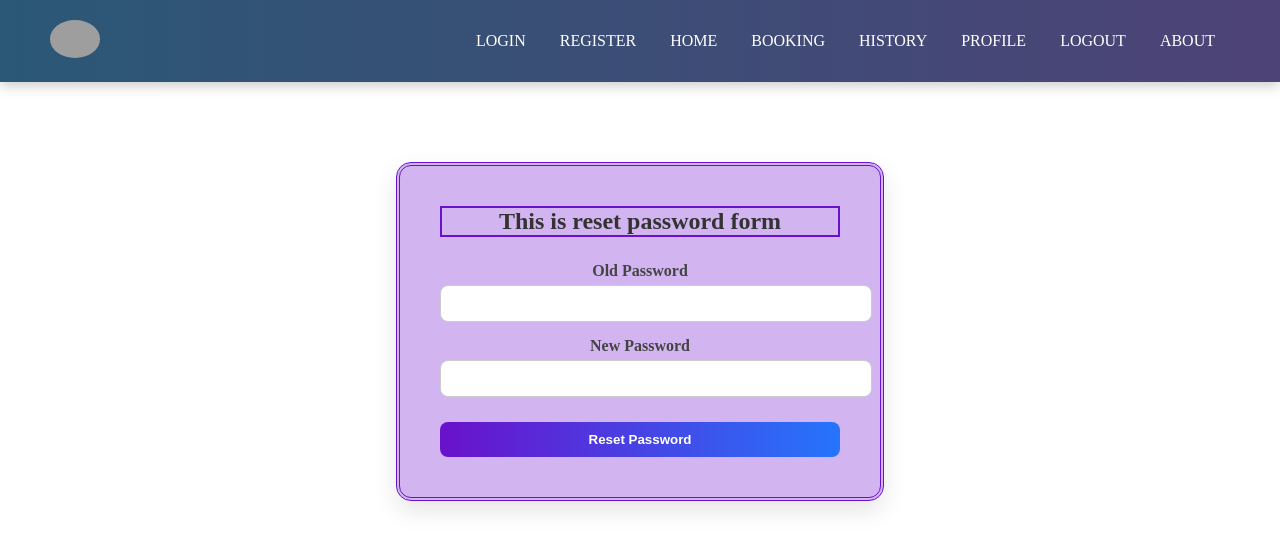
After one commit to Preetimallick28/django_auth, a Django app: page /reset_pass in a window 1280 px wide. The commit adds this page. Shown: the top 550 px of the page. Run offline with Django 5.2, Linux system fonts and the light colour scheme; the visitor is signed in with stand-in values (Sample User, id 1); data comes from the database, SQL or seed files in the repository; parts of the project's set-up code (start-up, migrations or seed data) failed here and were passed over; grey boxes are pictures that could not be loaded.

Commit message:
reset_password

```diff
--- a/base/templates/home.html
+++ b/base/templates/home.html
@@ -2,4 +2,5 @@
 
 {% block content %}
     <h2>this is home page</h2>
+
 {% endblock content %}
--- a/templates/nav.html
+++ b/templates/nav.html
@@ -8,8 +8,8 @@
     <a href="{% url 'home' %}">HOME</a>
     <a href="{% url 'bookings' %}">BOOKING</a>
     <a href="{% url 'history' %}">HISTORY</a>
-    <a href="">PROFILE</a>
-    <a href="">LOGOUT</a>
+    <a href="{% url 'profile' %}">PROFILE</a>
+    <a href="{% url 'logout_' %}">LOGOUT</a>
     <a href="{% url 'about' %}">ABOUT</a>
   </div>
 </nav>
--- a/user_auth/templates/login.html
+++ b/user_auth/templates/login.html
@@ -14,6 +14,9 @@
 
         <button type="submit" class="btn-login">Login</button>
     </form>
+    {% if wrong_ %}
+        <h4 style="color: red;">Entered wrong credential</h4>
+    {% endif %}
 </div>
 </center>
 {% endblock content %}
--- /dev/null
+++ b/user_auth/templates/reset_pass.html
@@ -0,0 +1,18 @@
+{% extends 'main.html' %}
+{% block content %}
+<center>
+    <div class="login-container ">
+    <h2>This is reset password form</h2>
+    <form action="" method="POST">
+        {% csrf_token %}
+        <label class="form-label">Old Password</label>
+        <input type="password" name="old_pass" class="form-control" required>
+
+        <label class="form-label">New Password</label>
+        <input type="password" name="new_pass" class="form-control" required>
+
+        <button type="submit" class="btn-login">Reset Password</button>
+    </form>
+</div>
+</center>
+{% endblock content %}
--- a/user_auth/urls.py
+++ b/user_auth/urls.py
@@ -3,5 +3,8 @@ from user_auth import views
 
 urlpatterns = [
     path('',views.login_view,name='login'),
-    path('register/',views.register_view,name='register')
+    path('register/',views.register_view,name='register'),
+    path('logout_/',views.logout_,name='logout_'),
+    path('profile/',views.profile,name='profile'),
+    path('reset_pass',views.reset_pass,name='reset_pass'),
 ]
--- a/user_auth/views.py
+++ b/user_auth/views.py
@@ -1,9 +1,24 @@
 from django.shortcuts import render , redirect
 from django.contrib.auth.models import User
+from django.contrib.auth import authenticate ,login , logout
+from django.contrib import login_required
 # from django.contrib import messages
 # we are learning django session base authentication system
 # Create your views here.
 def login_view(request):
+    if request.method == 'POST':
+        username_data = request.POST['username']
+        password_data = request.POST['password']
+        # print(username_data,password_data)
+        u=authenticate(username=username_data , password = password_data) #return boolean value
+        print(u)
+        # if credential is matching it will return user_out(true) and if not matching return None
+        if u is not None:
+            login(request,u)
+            return redirect('home')
+        else:
+            return render(request,'login.html',{'wrong_':True})
+
     return render(request,'login.html')
 
 def register_view(request):
@@ -14,9 +29,6 @@ def register_view(request):
         username = request.POST['username']
         password = request.POST['password']
         print(firstname,lastname,email,username)
-        # if User.objects.filter(username=username).exists():
-        #     messages.error(request, 'Username already taken.')
-        #     return redirect('register')
         u=User.objects.create(
             first_name = firstname,
             last_name = lastname,
@@ -30,3 +42,29 @@ def register_view(request):
     #IntegrityError - unique constraint failed:auth_username -  when same username is used
 
     return render(request,'register.html')
+
+def logout_(request):
+    logout(request)
+    return redirect('login')
+
+#for what purpose we are storing credential in session storage
+# to design navbar like profile
+#how to store?
+# first we have to import login
+# from django.contrib.auth import authenticate ,login
+
+def profile(request):
+    return render(request,'profile.html')
+
+def reset_pass(request):
+    user_record = User.objects.get(username=request.user)
+    print(user_record.password)
+    if request.method=='POST':
+        # old_pass = request.POST['old_pass']
+        new_pass = request.POST['new_pass']
+        # print(old_pass,new_pass)
+        user_record.set_password(new_pass)
+        user_record.save()
+        logout(request)
+        return redirect('login')
+    return render(request,'reset_pass.html')
```
Also changed, not shown: base/views.py (+6 -4 lines), user_auth/templates/profile.html (added, +16 -0 lines).
